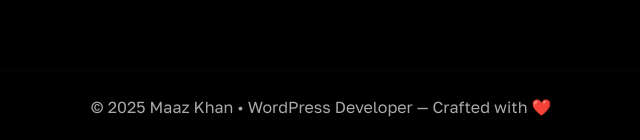
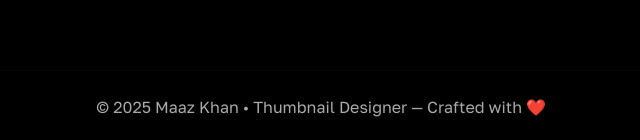
Before and after one commit to thumbnailscraft-hash/maaz-portfolio, a plain HTML site: page index.html in a window 1280 px wide. Shown: the part 3412-3552 px from the top of the page, 319-959 px from the left. Drawn offline with Linux system fonts and the light colour scheme.

Commit message:
Update index.html

```diff
--- a/index.html
+++ b/index.html
@@ -318,7 +318,7 @@
 <button id="topBtn" onclick="window.scrollTo({top:0,behavior:'smooth'})" style="position:fixed;right:18px;bottom:18px;padding:12px 14px;border-radius:10px;background:rgba(255,122,0,0.95);color:#000;border:none;display:none;z-index:60;">↑ Top</button>
 
 <!-- FOOTER -->
-<footer style="padding:26px 6%;text-align:center;color:#aaa;border-top:1px solid rgba(255,255,255,0.02);">© 2025 Maaz Khan • WordPress Developer — Crafted with ❤️</footer>
+<footer style="padding:26px 6%;text-align:center;color:#aaa;border-top:1px solid rgba(255,255,255,0.02);">© 2025 Maaz Khan • Thumbnail Designer — Crafted with ❤️</footer>
 
 <!-- INLINE JS (controls: responsive nav, animations, counters, lightbox, accordion, skills) -->
 <script>
```
